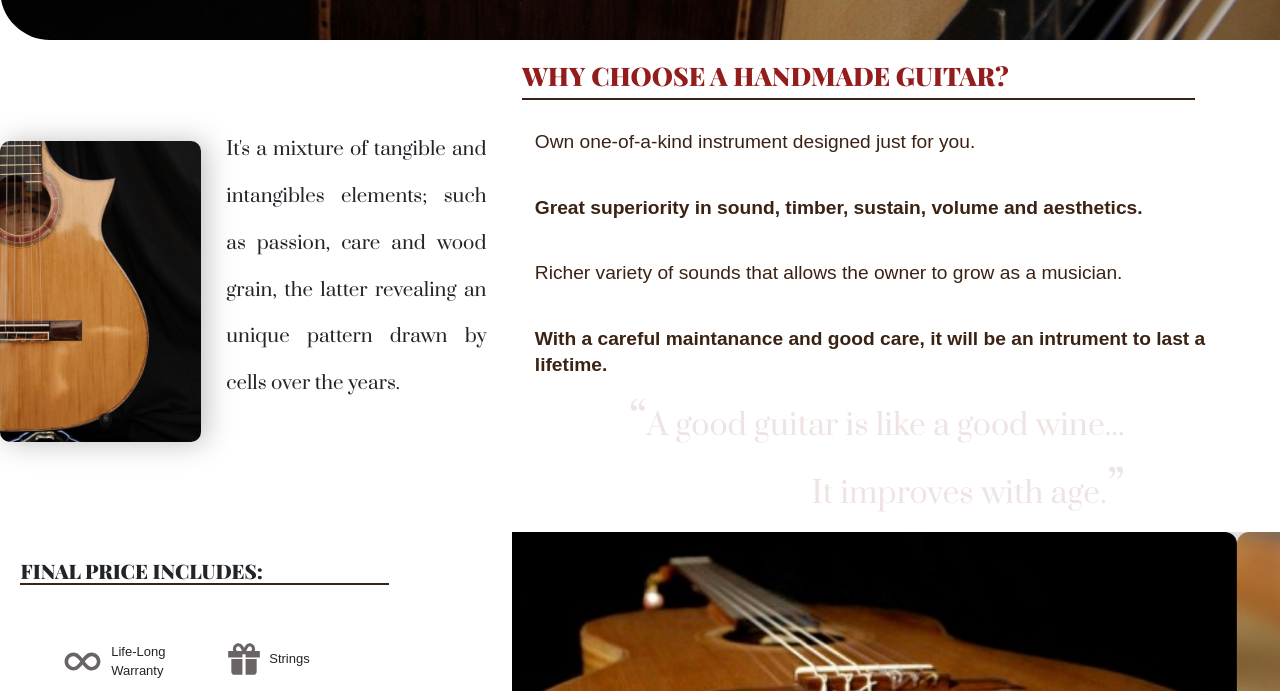
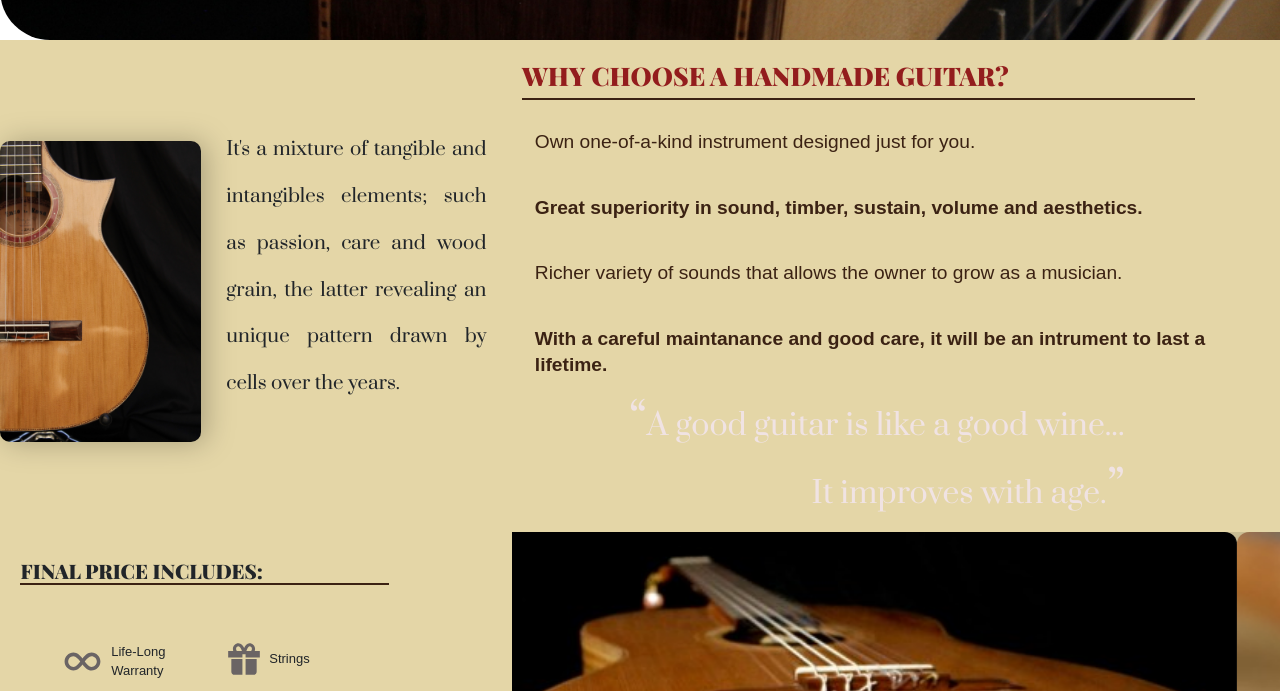
Before and after one commit to federikolarosa/proyecto-coderhouse, a website: page index.html in a window 1280 px wide. Shown: the part 760-1451 px from the top of the page. Drawn offline with nearby package versions, Linux system fonts and the light colour scheme; a web font is replaced by a local one.

Commit message:
sass completo 2

```diff
--- a/scss/_home.scss
+++ b/scss/_home.scss
@@ -78,6 +78,10 @@ p{
 /*MAIN HOME*/
 
 	/*MAIN SECTION 1*/
+
+.sectionHome1{
+
+    background-color: $mainColor;
 
 		/*MAIN div1*/
 
@@ -499,6 +503,8 @@ p{
     }
 }
 
+}
+
 	/*MAIN SECTION 2*/
 
 		/*MAIN div5*/
```
Also changed, not shown: css/main.css, scss/_about.scss (renamed from _about.scss), scss/_contact.scss (renamed from _contact.scss), scss/_gallery.scss (renamed from _gallery.scss), scss/_guitars.scss (renamed from _guitars.scss).
